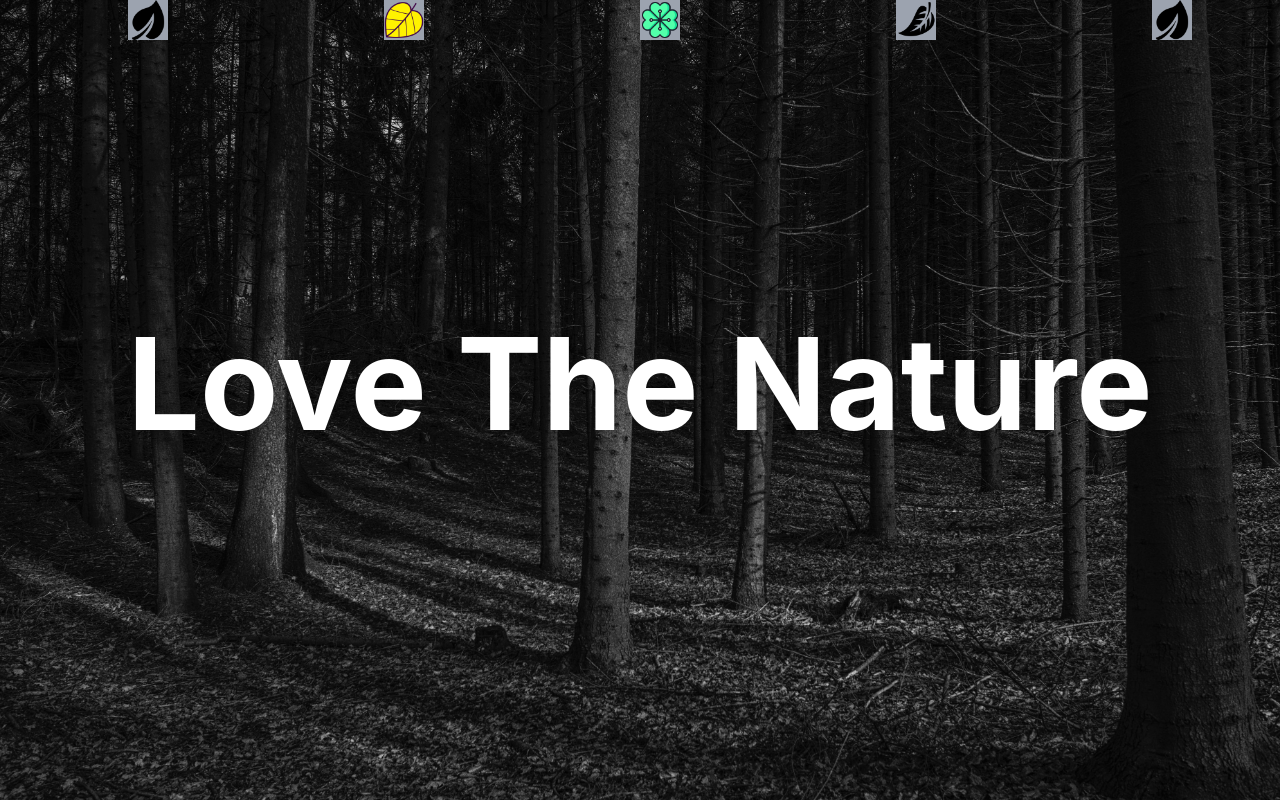
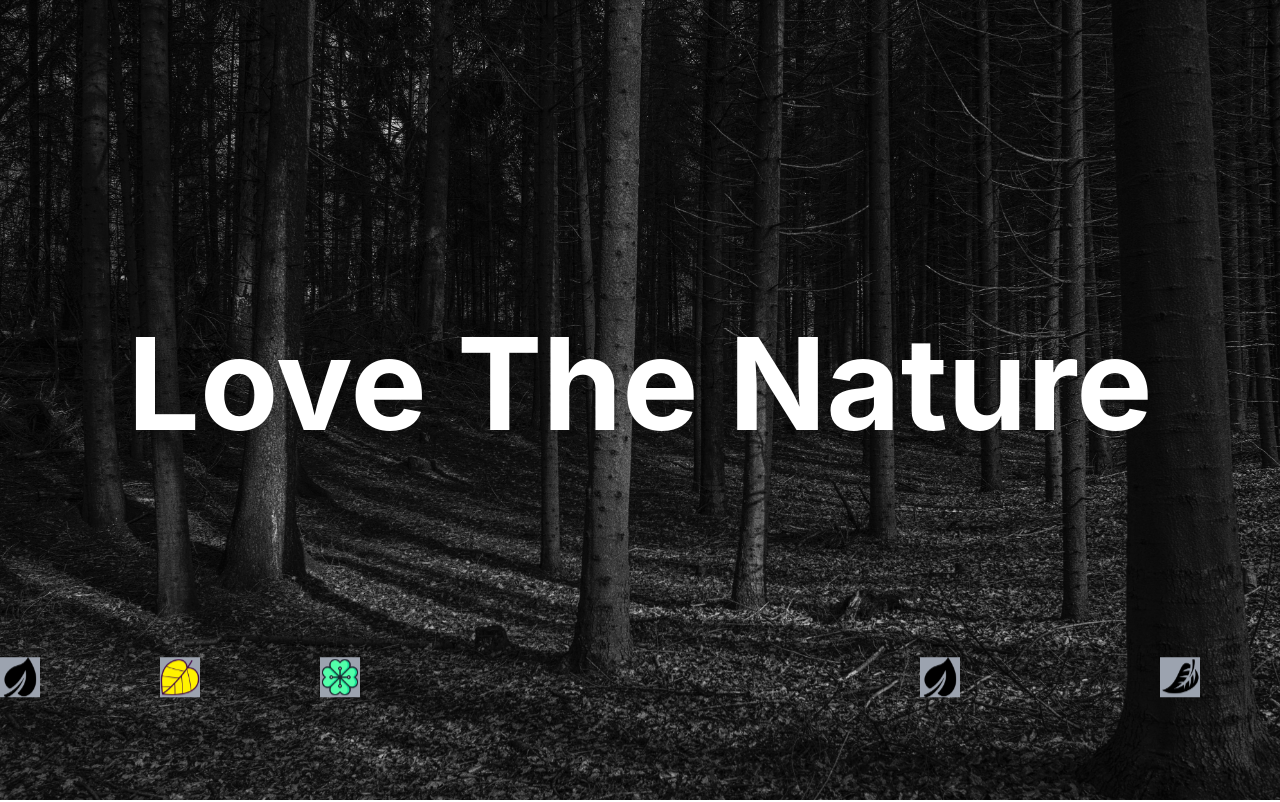
Before and after one commit to TH-Raju/project_nature_client_side, a React (Create React App) app: page / in a window 1280 px wide. Shown: the top 802 px of the page. Built offline with nearby package versions, Linux system fonts and the light colour scheme.

Commit message:
animation components created

```diff
--- a/src/App.js
+++ b/src/App.js
@@ -7,29 +7,12 @@ import Gallery from './components/Gallery';
 function App() {
   return (
     <div >
-      <div className='bg-white flex justify-around '>
-        <div>
-          <img src={require("../src/img/leaf.png")} className="max-h-10 max-w-10 absolute bg-gray-400" alt="" />
-        </div>
-        <div>
-          <img src={require("../src/img/leaf1.png")} className="max-h-10 max-w-10 absolute bg-gray-400" alt="" />
-        </div>
-        <div>
-          <img src={require("../src/img/leaf2.png")} className="max-h-10 max-w-10 absolute bg-gray-400" alt="" />
-        </div>
-        <div>
-          <img src={require("../src/img/leaf3.png")} className="max-h-10 max-w-10 absolute bg-gray-400" alt="" />
-        </div>
-        <div>
-          <img src={require("../src/img/leaf.png")} className="max-h-10 max-w-10 absolute bg-gray-400" alt="" />
-        </div>
-
-      </div>
       <Banner></Banner>
       <BanTitle></BanTitle>
       <Gallery></Gallery>
       <Footer></Footer>
     </div>
+
   );
 }
 
--- a/src/components/Banner.jsx
+++ b/src/components/Banner.jsx
@@ -1,12 +1,12 @@
 import React from 'react';
 import bgImg from '../img/nature.jpg';
+import LeafDrop from './LeafDrop';
 
 const Banner = () => {
     return (
         <div>
-            <div
-                className='h-screen
-             bg-cover bg-no-repeat justify-center items-center'
+
+            <div className='h-screen bg-cover bg-no-repeat justify-center items-center'
                 style={{ backgroundImage: `url(${bgImg})` }}
             >
                 <div className='text-white font-bold flex text-center items-center justify-center'>
@@ -14,7 +14,7 @@ const Banner = () => {
                     md:text-9xl'>Love The Nature</h1>
                 </div>
             </div>
-
+            <LeafDrop></LeafDrop>
 
         </div>
     );
--- /dev/null
+++ b/src/components/LeafDrop.jsx
@@ -0,0 +1,25 @@
+import React from 'react';
+
+const LeafDrop = () => {
+    return (
+        <div>
+            <div>
+                <img src={require("../img/leaf.png")} className="max-h-10 max-w-10 absolute bg-gray-400 animate-drop" alt="" />
+            </div>
+            <div>
+                <img src={require("../img/leaf1.png")} className="max-h-10 max-w-10 absolute bg-gray-400 animate-drop left-40" alt="" />
+            </div>
+            <div>
+                <img src={require("../img/leaf2.png")} className="max-h-10 max-w-10 absolute bg-gray-400 animate-drop left-80" alt="" />
+            </div>
+            <div>
+                <img src={require("../img/leaf3.png")} className="max-h-10 max-w-10 absolute bg-gray-400 animate-drop right-20" alt="" />
+            </div>
+            <div>
+                <img src={require("../img/leaf.png")} className="max-h-10 max-w-10 absolute bg-gray-400 animate-drop right-80" alt="" />
+            </div>
+        </div>
+    );
+};
+
+export default LeafDrop;
--- a/tailwind.config.js
+++ b/tailwind.config.js
@@ -4,7 +4,29 @@ module.exports = {
     "./src/**/*.{js,jsx,ts,tsx}",
   ],
   theme: {
-    extend: {},
+    extend: {
+      animation: {
+        drop: "drop 4s infinite"
+      },
+      keyframes: {
+        drop: {
+          "0%": {
+            transform: " translateY(-100vh)",
+            opacity: "0"
+          },
+          "50%": {
+            opacity: "1",
+          },
+          "70%": {
+            opacity: "1"
+          },
+          "100%": {
+            transform: "translateY(0)",
+            opacity: "0"
+          }
+        }
+      }
+    },
   },
   plugins: [],
 }
```
